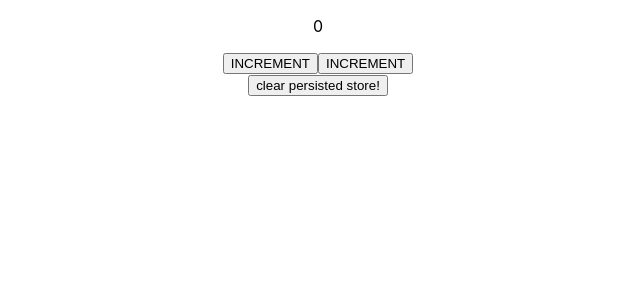
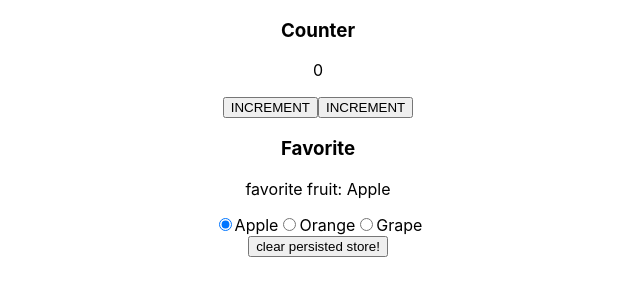
Before and after one commit to sasurau4/sample-redux-persist-migration, a React (Create React App) app: page / in a window 1280 px wide. Shown: the top 300 px of the page, without its empty margins (322-962 px from the left). Built offline with nearby package versions, Linux system fonts and the light colour scheme.

Commit message:
implement favorite fruit!

```diff
--- a/src/App.js
+++ b/src/App.js
@@ -1,19 +1,45 @@
 import React from 'react';
 import { connect } from 'react-redux';
 import './App.css';
-import { incrementCounter, decrementCounter } from './actions';
+import {
+  incrementCounter,
+  decrementCounter,
+  setFavoriteFruit,
+} from './actions';
 import { persistor } from './Store';
+
+const allFruits = ['Apple', 'Orange', 'Grape'];
 
 function App(props) {
   console.log(props);
-  const { counter, increment, decrement } = props;
+  const { counter, increment, decrement, favorite, setFavoriteFruit } = props;
+  const { fruit: favoriteFruit } = favorite;
 
   return (
     <div className="App">
       <div>
+        <h3>Counter</h3>
         <p>{counter}</p>
         <button onClick={increment}>INCREMENT</button>
         <button onClick={decrement}>INCREMENT</button>
+      </div>
+      <div>
+        <h3>Favorite</h3>
+        <p>favorite fruit: {favoriteFruit}</p>
+        {allFruits.map(fruitOption => {
+          return (
+            <React.Fragment key={fruitOption}>
+              <input
+                type="radio"
+                name={fruitOption}
+                value={fruitOption}
+                checked={fruitOption === favoriteFruit}
+                onChange={() => setFavoriteFruit(fruitOption)}
+              />
+              <label htmlFor={fruitOption}>{fruitOption}</label>
+            </React.Fragment>
+          );
+        })}
       </div>
       <div>
         <button onClick={() => persistor.purge()}>
@@ -25,12 +51,13 @@ function App(props) {
 }
 
 const mapStateToProps = state => ({
-  counter: state.counter,
+  ...state,
 });
 
 const mapDispatchToProps = dispatch => ({
   increment: () => dispatch(incrementCounter()),
   decrement: () => dispatch(decrementCounter()),
+  setFavoriteFruit: fruit => dispatch(setFavoriteFruit(fruit)),
 });
 
 export default connect(
--- /dev/null
+++ b/src/actions/Favorite.js
@@ -0,0 +1,8 @@
+export const SET_FAVORITE_FRUIT = 'SET_FAVORITE_FRUIT';
+
+export function setFavoriteFruit(fruit) {
+  return {
+    type: SET_FAVORITE_FRUIT,
+    payload: { fruit },
+  };
+}
--- a/src/actions/index.js
+++ b/src/actions/index.js
@@ -5,9 +5,13 @@ import {
   decrementCounter,
 } from './Counter';
 
+import { SET_FAVORITE_FRUIT, setFavoriteFruit } from './Favorite';
+
 export {
   INCREMENT_COUNTER,
   DECREMENT_COUNTER,
   incrementCounter,
   decrementCounter,
+  SET_FAVORITE_FRUIT,
+  setFavoriteFruit,
 };
--- /dev/null
+++ b/src/reducers/Favorite.js
@@ -0,0 +1,18 @@
+import { SET_FAVORITE_FRUIT } from '../actions';
+
+const initialState = {
+  fruit: 'Apple',
+};
+
+function favorite(state = initialState, action) {
+  switch (action.type) {
+    case SET_FAVORITE_FRUIT: {
+      return { ...state, fruit: action.payload.fruit };
+    }
+    default: {
+      return state;
+    }
+  }
+}
+
+export { favorite };
--- a/src/reducers/index.js
+++ b/src/reducers/index.js
@@ -1,8 +1,10 @@
 import { counter } from './Counter';
+import { favorite } from './Favorite';
 import { combineReducers } from 'redux';
 
 const rootReducer = combineReducers({
   counter,
+  favorite,
 });
 
 export default rootReducer;
```
